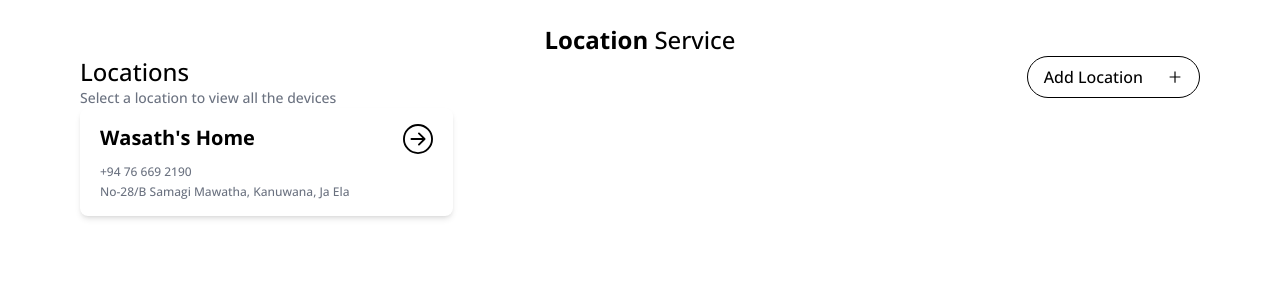
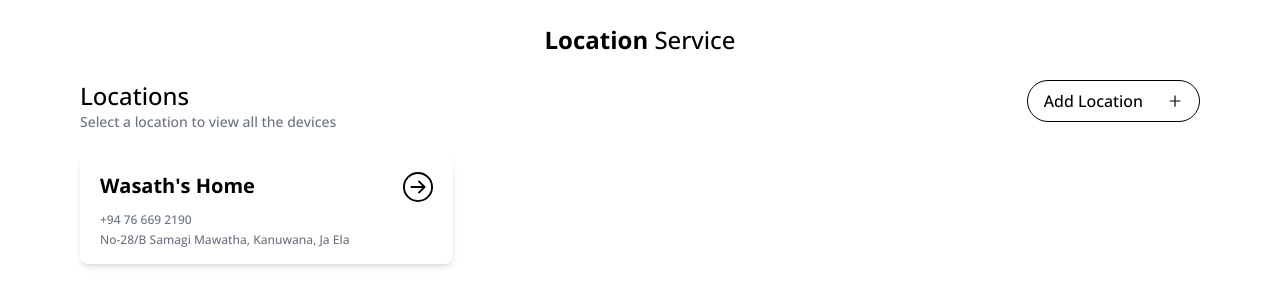
Before and after one commit to WasathTheekshana/location-service, a React (Vite) app in the folder client/: page / in a window 1280 px wide. Shown: the top 306 px of the page. Built offline with nearby package versions, Linux system fonts and the light colour scheme; no server answers.

Commit message:
style(client): heading component style change

```diff
--- a/client/src/components/Heading.jsx
+++ b/client/src/components/Heading.jsx
@@ -6,7 +6,7 @@
     buttonComponent
 }) => {
   return (
-    <div className="flex flex-col md:flex-row justify-between gap-4">
+    <div className="flex flex-col md:flex-row justify-between gap-4 my-6">
       <div>
         <h1 className="text-2xl">{mainHeading}</h1>
         <h3 className="text-gray-500 text-sm">{description}</h3>
```
